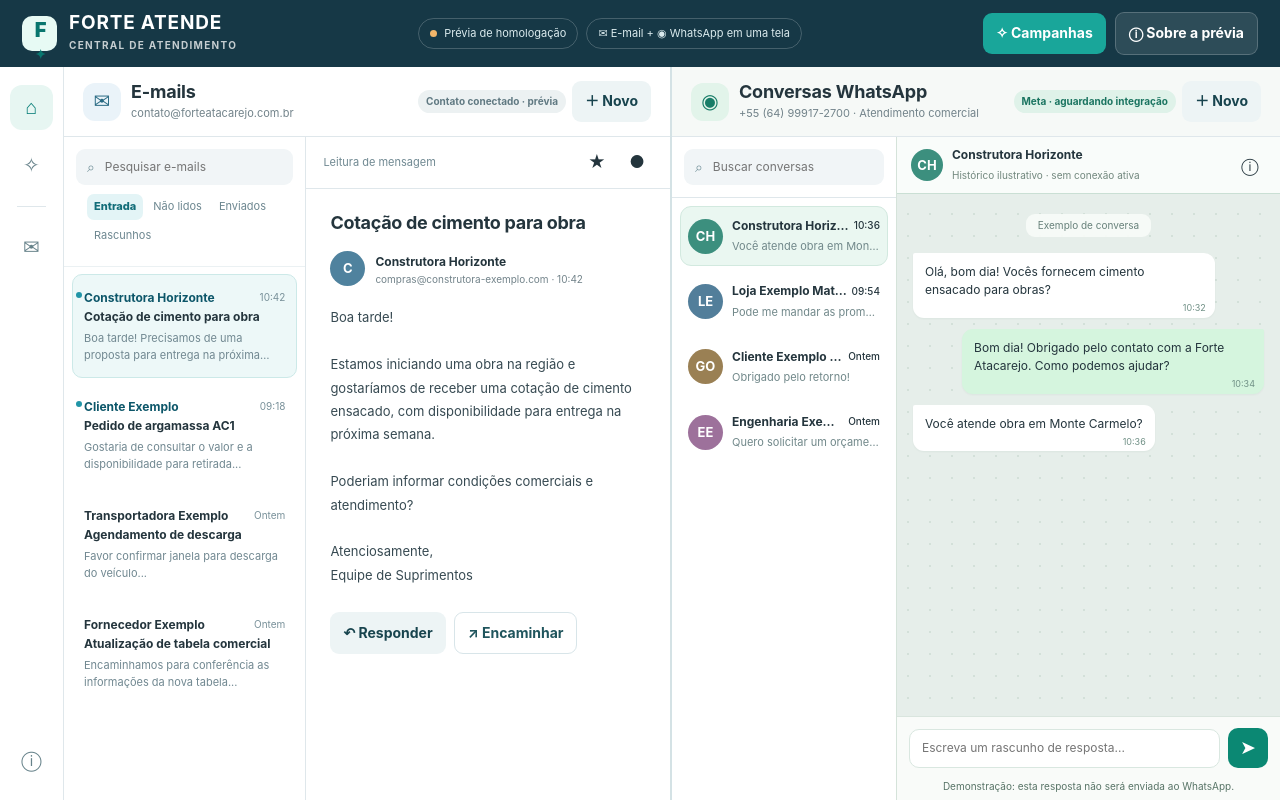
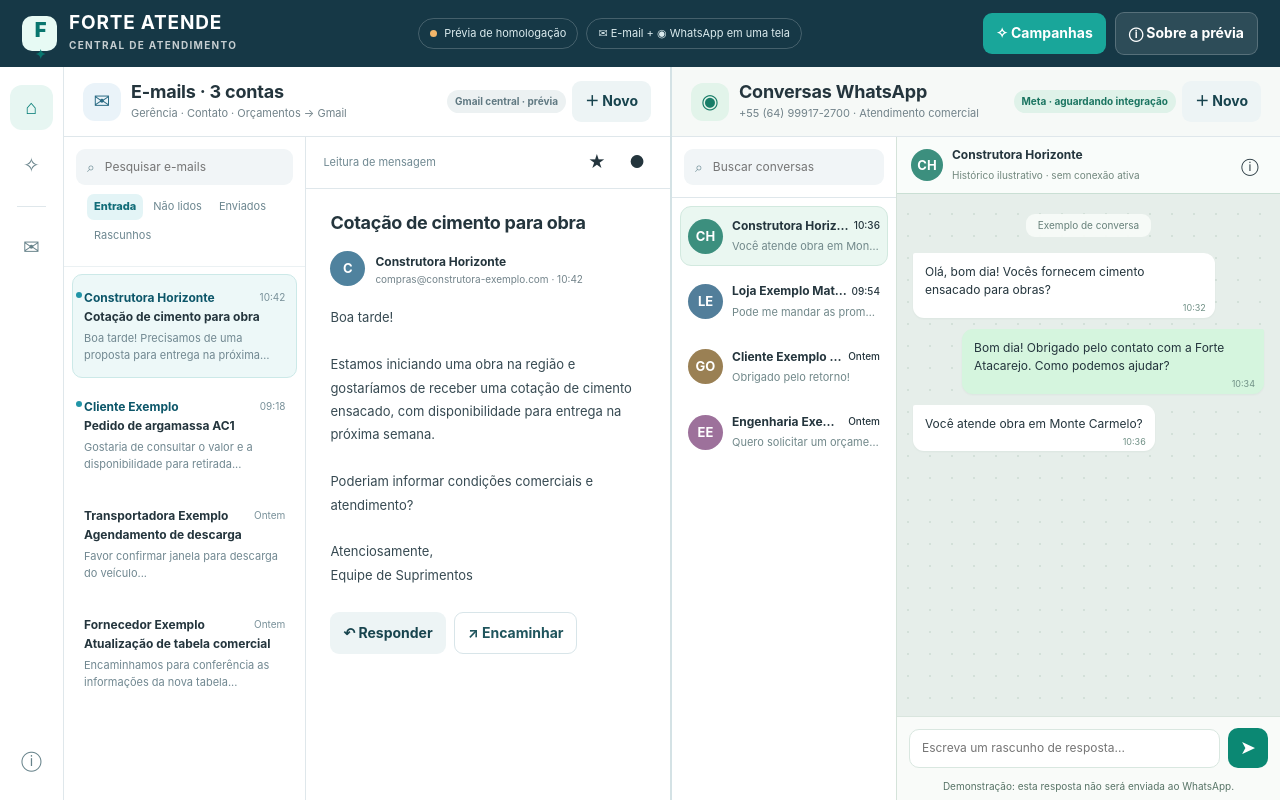
Before and after one commit to FORTEATACAREJO/SISTEMAS-FORTE-TECH, a website: page forte-atende/painel.html in a window 1280 px wide. Drawn offline with Linux system fonts and the light colour scheme.

Commit message:
feat(forte-atende): mostra gerencia contato orcamentos na caixa Gmail unificada

```diff
--- a/forte-atende/painel.html
+++ b/forte-atende/painel.html
@@ -30,7 +30,7 @@ button{border:none}h1,h2,h3,p{margin-top:0}.app{height:100dvh;min-height:560px;d
 <nav class="rail" aria-label="Atalhos"><button class="rail-btn active" title="Atendimentos" aria-label="Atendimentos">⌂</button><button id="railCampaigns" class="rail-btn" title="Campanhas promocionais" aria-label="Campanhas">✧</button><div class="rail-sep"></div><button id="railCompose" class="rail-btn" title="Novo e-mail" aria-label="Novo e-mail">✉</button><button id="railHelp" class="rail-btn rail-bottom" title="Ajuda" aria-label="Ajuda">ⓘ</button></nav>
 <div class="channels" id="channels">
 <section class="channel mail" aria-label="Painel de e-mail">
-  <div class="channel-header"><div class="channel-title"><div class="channel-icon">✉</div><div><h2>E-mails</h2><p>contato@forteatacarejo.com.br</p></div></div><div class="channel-meta"><span class="mini-tag" title="A conta contato@forteatacarejo.com.br está conectada, mas este painel é demonstrativo">Contato conectado · prévia</span><button type="button" id="newEmail" class="btn btn-light">＋ Novo</button></div></div>
+  <div class="channel-header"><div class="channel-title"><div class="channel-icon">✉</div><div><h2>E-mails · 3 contas</h2><p title="gerencia@forteatacarejo.com.br | contato@forteatacarejo.com.br | orcamentos@forteatacarejo.com.br">Gerência · Contato · Orçamentos → Gmail</p></div></div><div class="channel-meta"><span class="mini-tag" title="Três testes de encaminhamento foram recebidos no Gmail central em 20/11/2026. Este painel continua demonstrativo.">Gmail central · prévia</span><button type="button" id="newEmail" class="btn btn-light">＋ Novo</button></div></div>
   <div class="channel-body" id="emailBody"><div class="mail-list-panel">
     <div class="mail-toolbar"><label class="search">⌕ <input id="mailSearch" type="search" placeholder="Pesquisar e-mails" aria-label="Pesquisar e-mails"></label><div class="folders"><button type="button" class="folder active" data-folder="inbox">Entrada</button><button type="button" class="folder" data-folder="unread">Não lidos</button><button type="button" class="folder" data-folder="sent">Enviados</button><button type="button" class="folder" data-folder="draft">Rascunhos</button></div></div>
     <div class="mail-list" id="mailList" aria-live="polite"></div>
```
